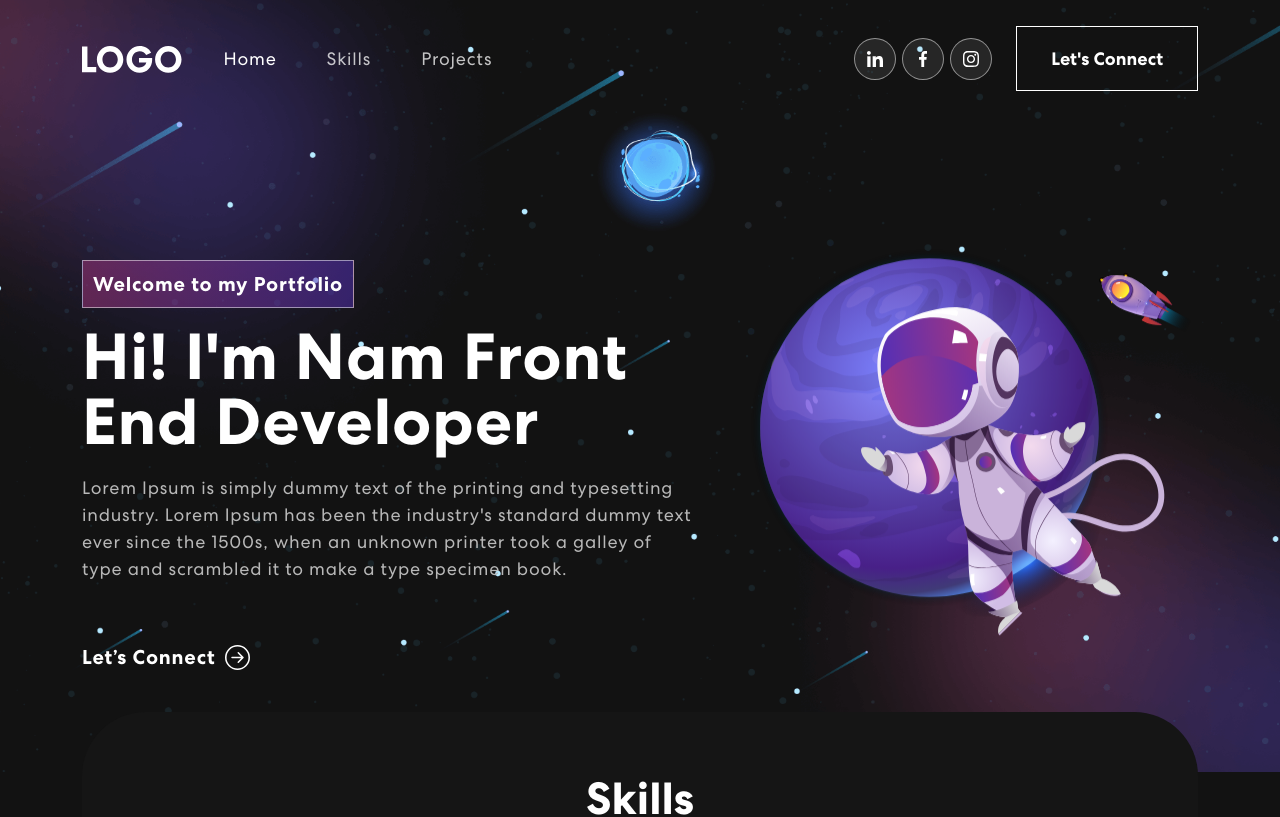
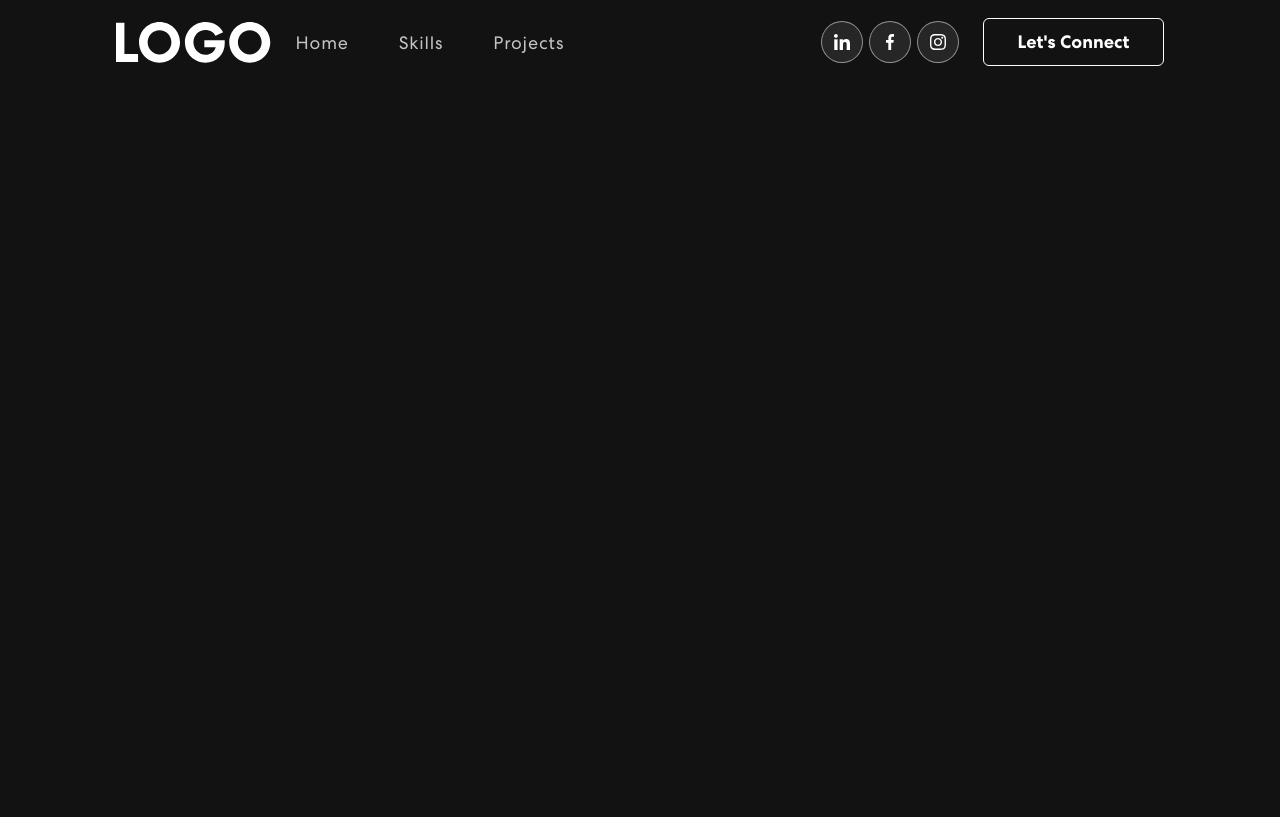
Before and after one commit to namhnguy/nam-portfolio-v2, a React (Create React App) app: page / in a window 1280 px wide. Shown: the top 817 px of the page. Built offline with nearby package versions, Linux system fonts and the light colour scheme.

Commit message:
finished initial conversion of nav to chakra

```diff
--- a/package.json
+++ b/package.json
@@ -3,11 +3,15 @@
   "version": "0.1.0",
   "private": true,
   "dependencies": {
+    "@chakra-ui/react": "^2.2.4",
+    "@emotion/react": "^11.9.3",
+    "@emotion/styled": "^11.9.3",
     "@testing-library/jest-dom": "^5.16.4",
     "@testing-library/react": "^13.3.0",
     "@testing-library/user-event": "^13.5.0",
     "animate.css": "^4.1.1",
     "bootstrap": "^5.2.0",
+    "framer-motion": "^6.5.1",
     "react": "^18.2.0",
     "react-bootstrap": "^2.4.0",
     "react-bootstrap-icons": "^1.8.4",
--- a/src/App.js
+++ b/src/App.js
@@ -1,21 +1,24 @@
-import './App.css';
-import 'bootstrap/dist/css/bootstrap.min.css';
+// import './App.css';
+import './App2.css';
+// import 'bootstrap/dist/css/bootstrap.min.css';
 import NavBar from './components/navBar/NavBar';
 import Banner from './components/banner/Banner';
 import Skills from './components/skills/Skills';
 import Projects from './components/projects/Projects';
 import Contact from './components/contact/Contact';
 import Footer from './components/footer/Footer';
+import NavBar2 from './components/navBar/NavBar2';
 
 function App() {
   return (
     <div className='App'>
-      <NavBar />
-      <Banner />
+      {/* <NavBar /> */}
+      <NavBar2 />
+      {/* <Banner />
       <Skills />
       <Projects />
       <Contact />
-      <Footer />
+      <Footer /> */}
     </div>
   );
 }
--- /dev/null
+++ b/src/App2.css
@@ -0,0 +1,70 @@
+/* Custom Fonts */
+@font-face {
+    font-family: Centra;
+    src: url('./assets//font/CentraNo2-Bold.ttf');
+    font-weight: 700;
+}
+
+@font-face {
+    font-family: Centra;
+    src: url('./assets//font/CentraNo2-Medium.ttf');
+    font-weight: 500;
+}
+
+@font-face {
+    font-family: Centra;
+    src: url('./assets//font/CentraNo2-Book.ttf');
+    font-weight: 400;
+}
+
+/* Default CSS*/
+* {
+    margin: 0;
+    padding: 0;
+    box-sizing: border-box;
+}
+
+html {
+    scroll-behavior: smooth;
+    scroll-padding-top: 75px;
+}
+
+body {
+    font-weight: 400;
+    overflow-x: hidden;
+    position: relative;
+    background-color: #121212 !important;
+    color: #fff !important;
+    font-family: 'Centra', sans-serif !important;
+}
+
+h1, h2, h3, h4, h5, h6 {
+    margin: 0;
+    padding: 0;
+    line-height: normal;
+}
+
+p, a, li, button, ul {
+    margin: 0;
+    padding: 0;
+    line-height: normal;
+    text-decoration: none;
+}
+
+a:hover {
+    text-decoration: none !important;
+}
+
+img {
+    width: 100%;
+    height: auto;
+}
+
+button {
+    border: 0;
+    background-color: transparent;
+}
+
+input:focus, textarea:focus, select:focus {
+    outline: none;
+}
--- /dev/null
+++ b/src/components/navBar/NavBar.css
@@ -0,0 +1,91 @@
+.navbar {
+    padding: 18px 0;
+    position: fixed;
+    width: 100%;
+    top: 0;
+    z-index: 9999;
+    transition:  0.32 ease-in-out;
+}
+
+.navbar.scrolled {
+    padding: 0px 0;
+    background-color: #121212;
+}
+
+.navbar__link {
+    font-weight: 400;
+    color: #fff !important;
+    letter-spacing: 0.8px;
+    padding: 0 25px;
+    font-size: 18px;
+    opacity: 0.75;
+}
+
+.navbar__link:hover, .navbar__link:active {
+    opacity: 1;
+}
+
+.navbar__social a {
+    width: 42px;
+    height: 42px;
+    background: rgba(217, 217, 217, 0.1);
+    display: inline-flex;
+    border-radius: 50%;
+    margin-right: 6px;
+    align-items: center;
+    justify-content: center;
+    line-height: 1;
+    border: 1px solid rgba(255, 255, 255, 0.5);
+}
+
+.navbar__social a::before {
+    content: "";
+    width: 42px;
+    height: 42px;
+    position: absolute;
+    background-color: #ffffff;
+    border-radius: 50%;
+    transform: scale(0);
+    transition: 0.3s ease-in-out;
+}
+
+.navbar__social a:hover::before {
+    transform: scale(1);
+}
+
+.navbar__social a img {
+    width: 40%;
+    z-index: 1;
+    transition: 0.3s ease-in-out;
+}
+
+.navbar__social a:hover img {
+    filter: brightness(0) saturate(100%) invert(0%) sepia(7%) saturate(98%) hue-rotate(346deg) brightness(95%) contrast(86%);
+}
+
+.navbar__social-button span {
+    z-index: 1;
+}
+
+.navbar__social-button::before {
+    content: "";
+    width: 0%;
+    height: 100%;
+    position: absolute;
+    background-color: #fff;
+    left: 0;
+    top: 0;
+    z-index: -1;
+    transition: 0.3s ease-in-out;
+}
+
+.navbar__social-button:hover {
+    color: #121212;
+}
+
+.navbar__social-button:hover::before {
+    content: "";
+    width: 100%;
+    height: 100%;
+    position: absolute;
+}
--- /dev/null
+++ b/src/components/navBar/NavBar2.js
@@ -0,0 +1,83 @@
+import React, { useState, useEffect } from 'react';
+import { Flex, Box, Image, Link, Text, Button } from '@chakra-ui/react';
+import logo from '../../assets/img/logo.svg';
+import navIcon1 from '../../assets/img/nav-icon1.svg';
+import navIcon2 from '../../assets/img/nav-icon2.svg';
+import navIcon3 from '../../assets/img/nav-icon3.svg';
+import './NavBar.css';
+
+const NavBar2 = () => {
+  const [scrolled, setScrolled] = useState(false);
+
+  useEffect(() => {
+    const onScroll = () => {
+      if (window.scrollY > 50) {
+        setScrolled(true);
+      } else {
+        setScrolled(false);
+      }
+    };
+
+    window.addEventListener('scroll', onScroll);
+
+    return () => window.removeEventListener('scroll', onScroll);
+  }, []);
+
+  return (
+    <Flex
+      justify={'space-around'}
+      align={'center'}
+      className={scrolled ? 'scrolled navbar' : 'navbar'}
+    >
+      <Flex
+        justify={'space-between'}
+        align={'center'}
+        className='navbar__page-nav'
+      >
+        <Link href='#home'>
+          <Image src={logo} alt='Logo' />
+        </Link>
+        <Link href='#home' className='navbar__link'>
+          Home
+        </Link>
+        <Link href='#skills' className='navbar__link'>
+          Skills
+        </Link>
+        <Link href='#project' className='navbar__link'>
+          Projects
+        </Link>
+      </Flex>
+      <Flex justify={'space-between'} align={'center'}>
+        <Box className='navbar__social'>
+          <Link href='#home'>
+            <Image src={navIcon1} alt='linkedin' />
+          </Link>
+          <Link href='#skills'>
+            <Image src={navIcon2} alt='facebook' />
+          </Link>
+          <Link href='#project'>
+            <Image src={navIcon3} alt='instagram' />
+          </Link>
+        </Box>
+        <Button
+          size={'lg'}
+          variant={'outline'}
+          fontWeight={'700'}
+          color={'#fff'}
+          border={'1px solid #fff'}
+          padding={'18px 34px'}
+          fontSize={'18px'}
+          marginLeft={'18px'}
+          pos={'relative'}
+          backgroundColor={'transparent'}
+          transition={'0.3s ease-in-out'}
+          className='navbar__social-button'
+        >
+          <span>Let's Connect</span>
+        </Button>
+      </Flex>
+    </Flex>
+  );
+};
+
+export default NavBar2;
--- a/src/index.js
+++ b/src/index.js
@@ -2,11 +2,14 @@ import React from 'react';
 import ReactDOM from 'react-dom/client';
 import App from './App';
 import reportWebVitals from './reportWebVitals';
+import { ChakraProvider } from '@chakra-ui/react';
 
 const root = ReactDOM.createRoot(document.getElementById('root'));
 root.render(
   <React.StrictMode>
-    <App />
+    <ChakraProvider>
+      <App />
+    </ChakraProvider>
   </React.StrictMode>
 );
 
```
Also changed, not shown: 1 other file (tests, documents, lock files or other folders).
